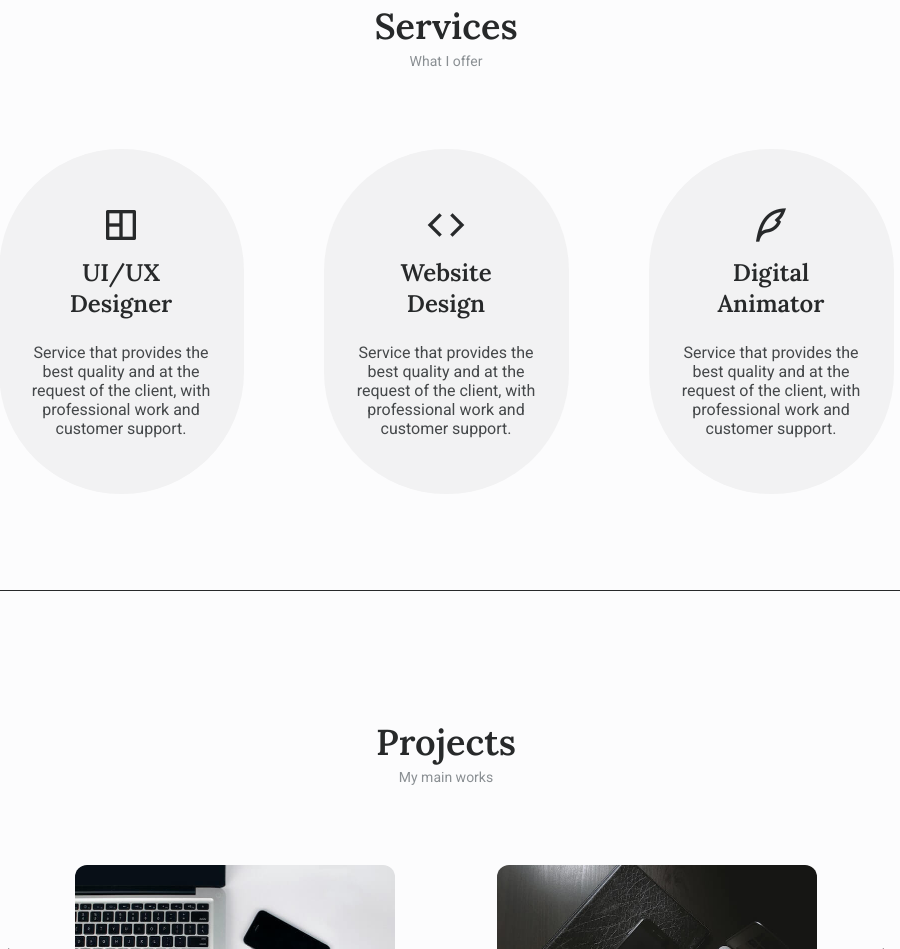
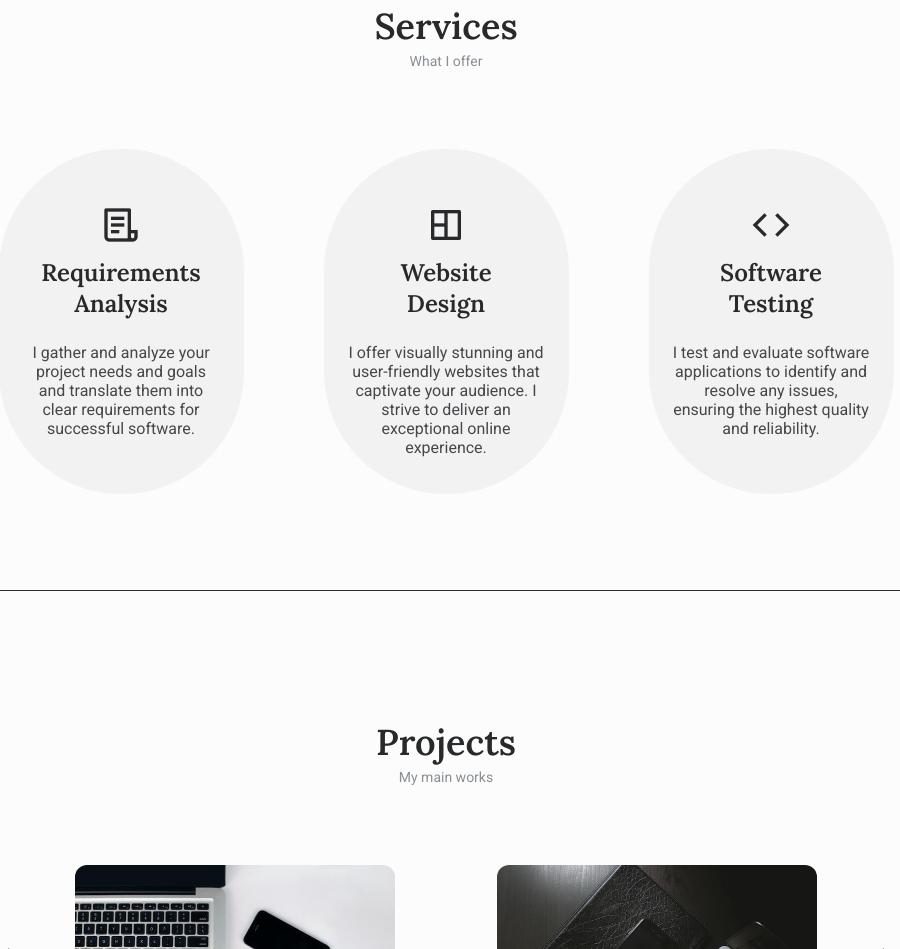
Before and after one commit to luclopesr/portfolio-LucasLopes, a plain HTML site: page index.html in a window 1280 px wide. Shown: the part 2077-3026 px from the top of the page, without its empty margins (194-1094 px from the left). Drawn offline with nearby package versions, Linux system fonts and the light colour scheme.

Commit message:
Changing the services

```diff
--- a/index.html
+++ b/index.html
@@ -411,17 +411,29 @@
 
                 <div class="services__container container grid section__border">
                     <div class="services__card">
+                        <i class="ri-file-list-3-line"></i>
+
+                        <h2 class="services__title">
+                            Requirements <br>
+                            Analysis
+                        </h2>
+
+                        <p class="services__description">
+                            I gather and analyze your project needs and goals and translate them into clear requirements for successful software.
+                        </p>
+                        <div class="services__border"></div>
+                    </div>
+
+                    <div class="services__card">
                         <i class="ri-layout-4-line"></i>
 
                         <h2 class="services__title">
-                            UI/UX <br>
-                            Designer
+                            Website <br>
+                            Design
                         </h2>
 
                         <p class="services__description">
-                            Service that provides the best quality and at
-                            the request of the client, with professional
-                            work and customer support.
+                            I offer visually stunning and user-friendly websites that captivate your audience. I strive to deliver an exceptional online experience.
                         </p>
                         <div class="services__border"></div>
                     </div>
@@ -430,30 +442,12 @@
                         <i class="ri-code-line"></i>
 
                         <h2 class="services__title">
-                            Website <br>
-                            Design
+                            Software<br>
+                            Testing
                         </h2>
 
                         <p class="services__description">
-                            Service that provides the best quality and at
-                            the request of the client, with professional
-                            work and customer support.
-                        </p>
-                        <div class="services__border"></div>
-                    </div>
-
-                    <div class="services__card">
-                        <i class="ri-quill-pen-line"></i>
-
-                        <h2 class="services__title">
-                            Digital <br>
-                            Animator
-                        </h2>
-
-                        <p class="services__description">
-                            Service that provides the best quality and at
-                            the request of the client, with professional
-                            work and customer support.
+                            I test and evaluate software applications to identify and resolve any issues, ensuring the highest quality and reliability.
                         </p>
                         <div class="services__border"></div>
                     </div>
```
